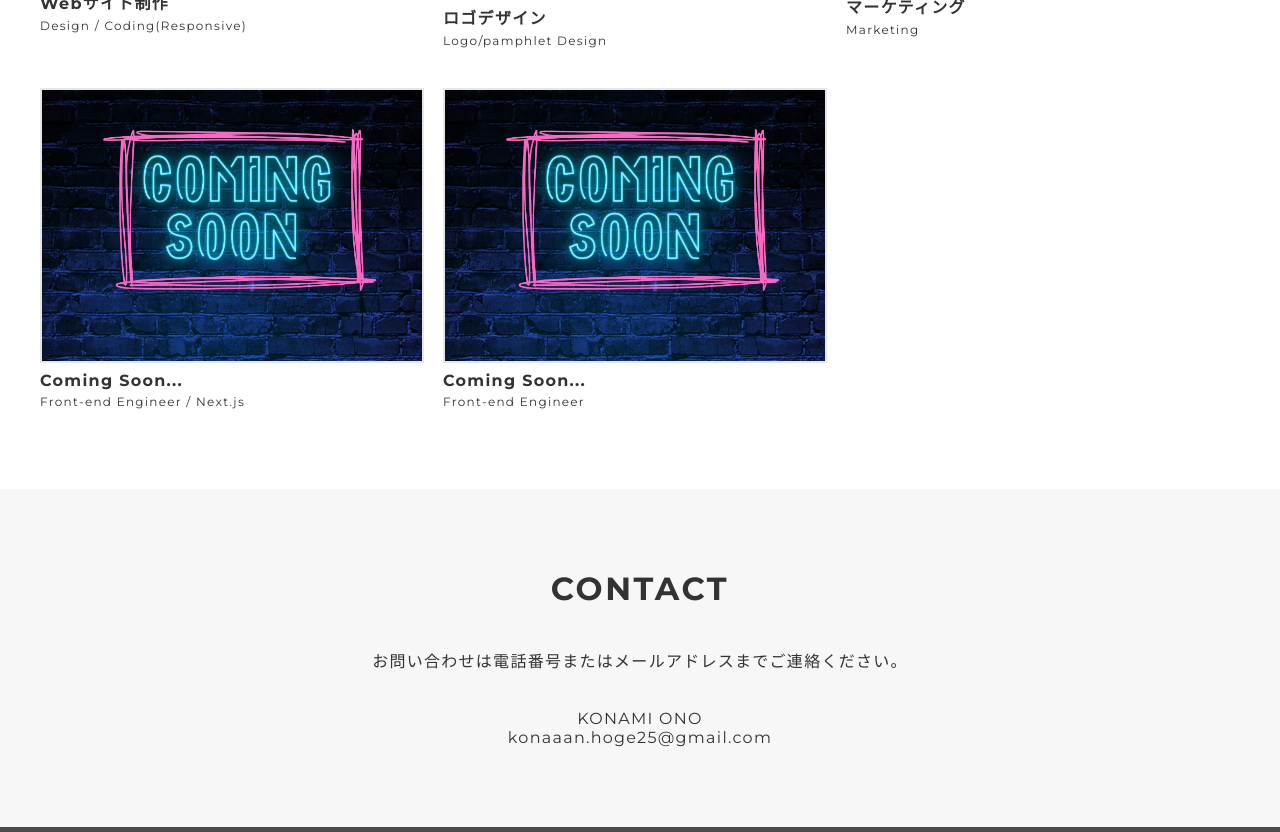
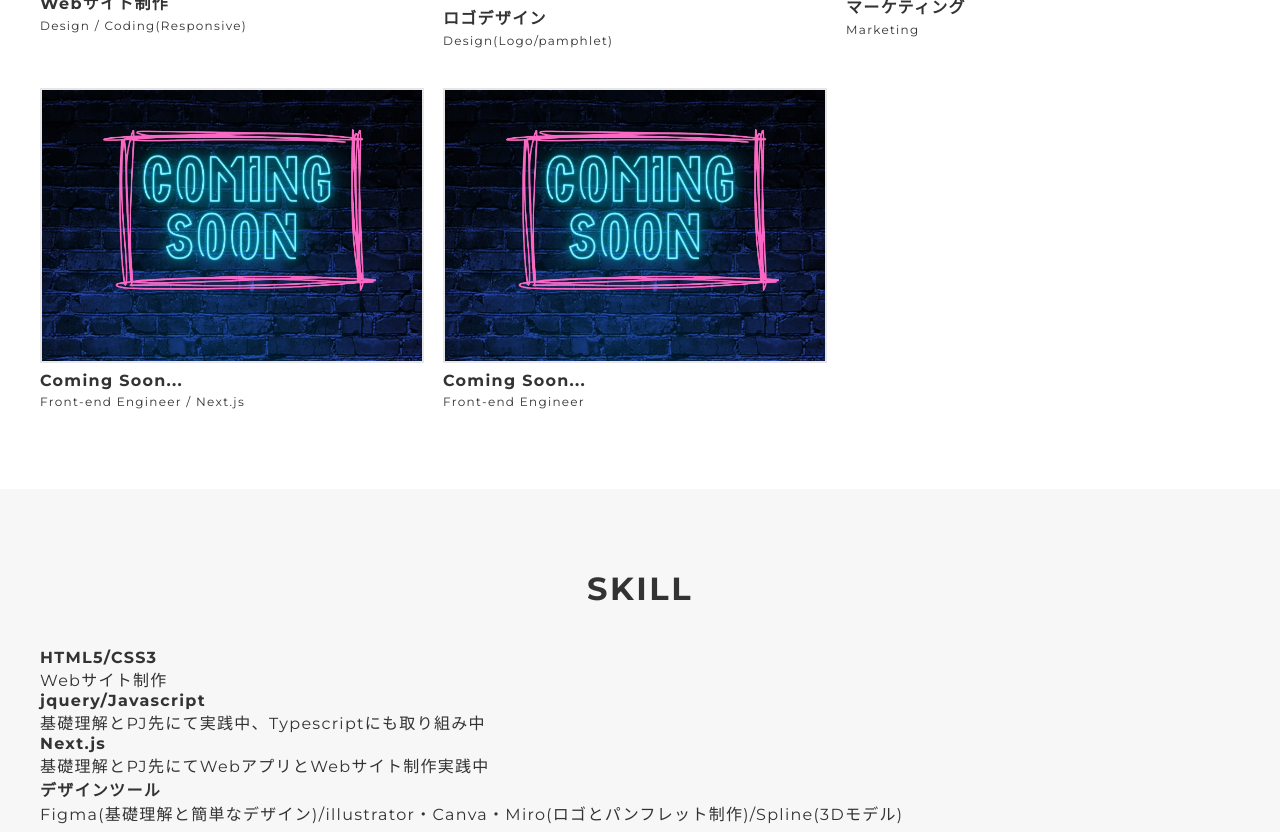
Before and after one commit to mentai-konn/kona-portfolio.github.io, a plain HTML site: page index.html in a window 1280 px wide. Shown: the part 1680-2512 px from the top of the page. Drawn offline with nearby package versions, Linux system fonts and the light colour scheme.

Commit message:
Update index.html

```diff
--- a/index.html
+++ b/index.html
@@ -50,8 +50,7 @@
           <p class="mv-text">
             <!-- フロントエンドエンジニア<br class="sp-only">KONAMI ONOです。<br>
             私のポートフォリオを<br class="sp-only">ご覧ください。<br> -->
-            Front-end Engineer
-            <br>KONAMI ONO
+            Front-end Engineer / Designer
           </p>
         </div>
       </div>
@@ -74,7 +73,7 @@
                 同時にカナダ現地のマーケティング会社にて、主にSNSマーケティングを担当。Webデザインやエンジニア、動画編集の分野に興味を持つ。
                 帰国後、株式会社Ansel Technologiesで未経験エンジニアとして勉学に励み、2023年7月よりエンジニアとなる。
                 将来は世界で活躍できる人になる！JUST TRY IT!!
-                <br><a href="https://www.wantedly.com/companies/company_6567221/post_articles/450549">More Detail From Wantedly!!</a>
+                <br><a href="https://www.wantedly.com/companies/company_6567221/post_articles/450549">More Detail to Wantedly!!</a>
               </p>
             </div>
           </div>
@@ -95,7 +94,7 @@
             <a class="works-item" href="work-two.html">
               <div class="works-img"><img src="img/logo-design.png" alt="" /></div>
               <p class="works-name">ロゴデザイン</p>
-              <p class="works-info">Logo/pamphlet Design</p>
+              <p class="works-info">Design(Logo/pamphlet)</p>
             </a>
             <a class="works-item" href="work-three.html">
               <div class="works-img"><img src="img/burst-img.jpeg" alt="" /></div>
@@ -112,73 +111,34 @@
               <p class="works-name">Coming Soon...</p>
               <p class="works-info">Front-end Engineer</p>
             </a>
-            <!-- <a class="works-item" href="works-template.html">
-              <div class="works-img"><img src="img/works-sample-thumb.jpg" alt="" /></div>
-              <p class="works-name">作品名が入る</p>
-              <p class="works-info">Design / Coding(Responsive)</p>
-            </a> -->
           </div>
         </div>
       </section>
+
       <!-- /works -->
-
-      <!-- skill -->
-      <!-- <section class="skill section" id="skill">
+      <section class="skill section" id="skill">
         <div class="container">
           <h2 class="title">SKILL</h2>
           <div class="skill-list">
             <div class="skill-item">
-              <p class="skill-img"><img src="img/icon_skill.png" alt=""></p>
-              <div class="skill-body">
-                <h3 class="skill-name">HTML5/CSS3</h3>
-                <p class="skill-text">
-                  テキストが入りますテキストが入りますテキストが入りますテキストが入りますテキストが入りますテキストが入ります。</p>
-              </div>
+              <h4 class="skill-name">HTML5/CSS3</h4>
+              <p>Webサイト制作</p>
             </div>
             <div class="skill-item">
-              <p class="skill-img"><img src="img/icon_skill.png" alt=""></p>
-              <div class="skill-body">
-                <h3 class="skill-name">JavaScript(学習中)</h3>
-                <p class="skill-text">
-                  テキストが入りますテキストが入りますテキストが入りますテキストが入りますテキストが入りますテキストが入ります。</p>
-              </div>
+              <h4 class="skill-name">jquery/Javascript</h4>
+              <p>基礎理解とPJ先にて実践中、Typescriptにも取り組み中</p>
             </div>
             <div class="skill-item">
-              <p class="skill-img"><img src="img/icon_skill.png" alt=""></p>
-              <div class="skill-body">
-                <h3 class="skill-name">Next.js(Reactを含む)</h3>
-                <p class="skill-text">
-                  テキストが入りますテキストが入りますテキストが入りますテキストが入りますテキストが入りますテキストが入ります。</p>
-              </div>
+              <h4 class="skill-name">Next.js</h4>
+              <p>基礎理解とPJ先にてWebアプリとWebサイト制作実践中</p>
             </div>
             <div class="skill-item">
-              <p class="skill-img"><img src="img/icon_skill.png" alt=""></p>
-              <div class="skill-body">
-                <h3 class="skill-name"></h3>
-                <p class="skill-text">
-                  テキストが入りますテキストが入りますテキストが入りますテキストが入りますテキストが入りますテキストが入ります。</p>
-              </div>
-            </div>
-            <div class="skill-item">
-              <p class="skill-img"><img src="img/icon_skill.png" alt=""></p>
-              <div class="skill-body">
-                <h3 class="skill-name">Illustrator/Figma</h3>
-                <p class="skill-text">
-                  デザインを勉強するために学習を始めました</p>
-              </div>
-            </div>
-            <div class="skill-item">
-              <p class="skill-img"><img src="img/icon_skill.png" alt=""></p>
-              <div class="skill-body">
-                <h3 class="skill-name">XD</h3>
-                <p class="skill-text">
-                  以前、カナダのマーケティング会社でインターン中にQAを担当しました</p>
-              </div>
+              <h4 class="skill-name">デザインツール</h4>
+              <p>Figma(基礎理解と簡単なデザイン)/illustrator・Canva・Miro(ロゴとパンフレット制作)/Spline(3Dモデル)</p>
             </div>
           </div>
         </div>
-      </section> -->
-      <!-- /skill -->
+      </section>
 
       <!-- contact -->
       <section class="contact section" id="contact">
```
